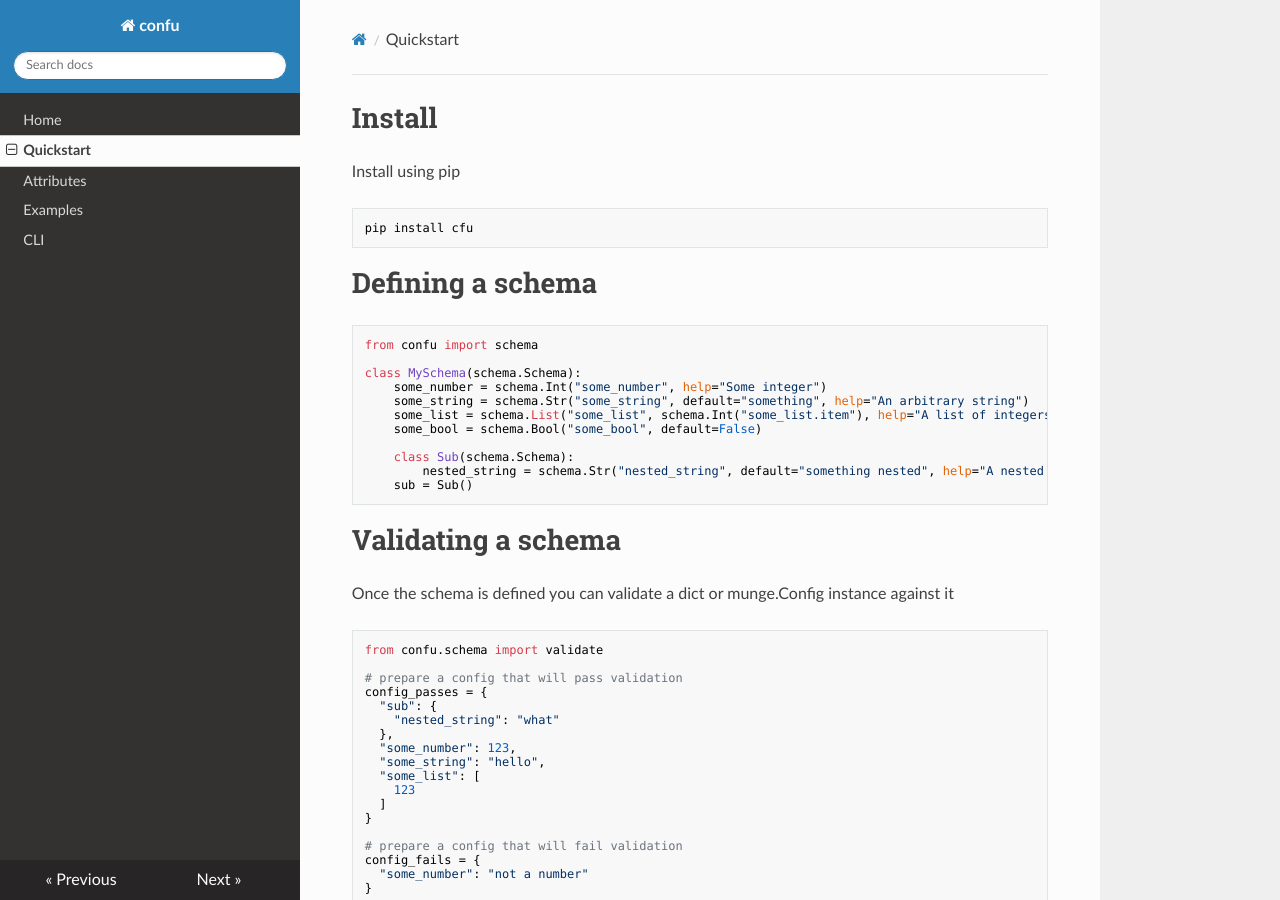
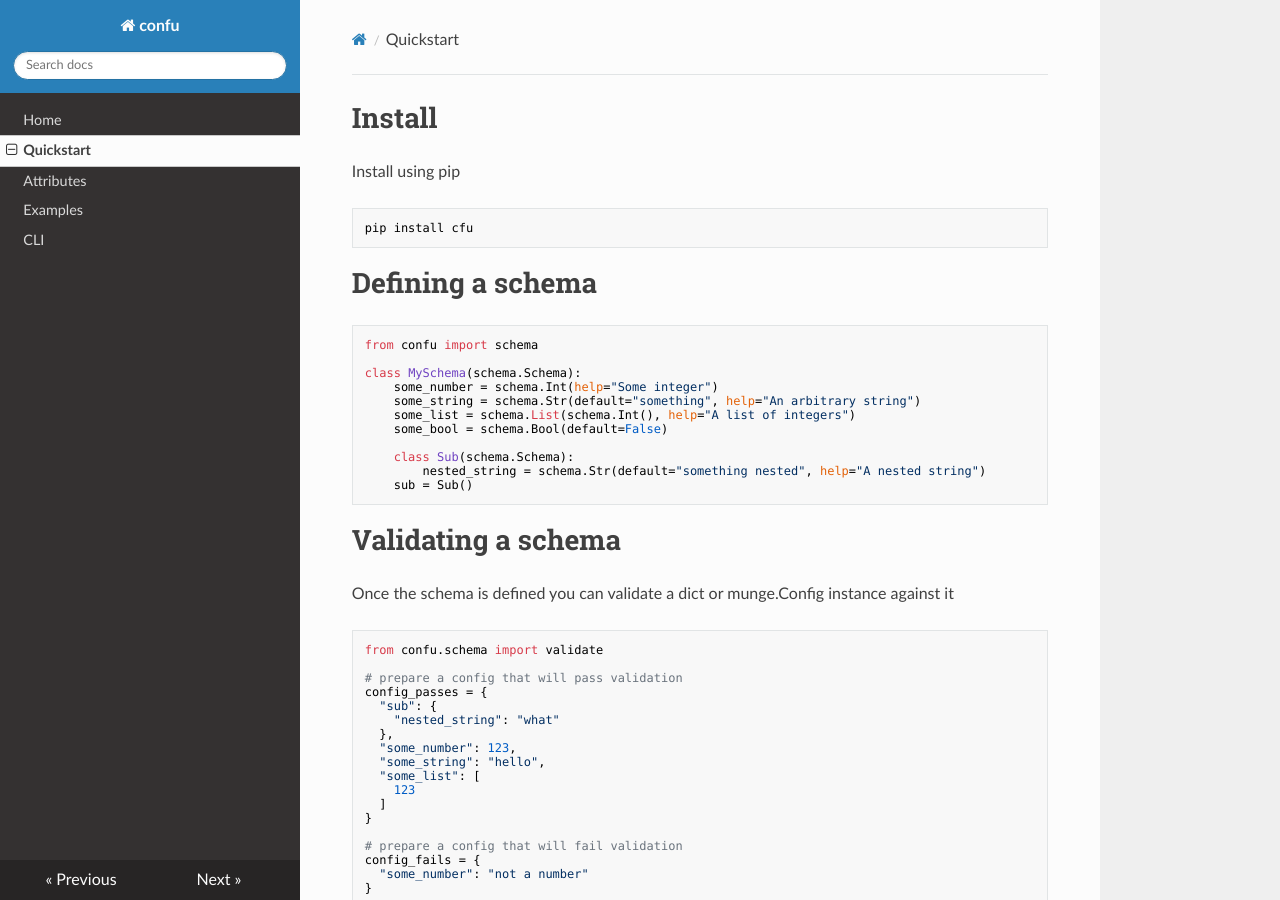
Before and after one commit to 20c/confu, an MkDocs documentation site: the page built from docs/quickstart.md, in a window 1280 px wide and 900 px high. Built offline with MkDocs 1.6.1, drawn with Linux system fonts in a browser that asks for light colours; nearby versions of some CDN libraries; old or Windows-style settings are respelled for this version of MkDocs.

Commit message:
clean up docs

````diff
--- a/docs/quickstart.md
+++ b/docs/quickstart.md
@@ -12,13 +12,13 @@
 from confu import schema
 
 class MySchema(schema.Schema):
-    some_number = schema.Int("some_number", help="Some integer")
-    some_string = schema.Str("some_string", default="something", help="An arbitrary string")
-    some_list = schema.List("some_list", schema.Int("some_list.item"), help="A list of integers")
-    some_bool = schema.Bool("some_bool", default=False)
+    some_number = schema.Int(help="Some integer")
+    some_string = schema.Str(default="something", help="An arbitrary string")
+    some_list = schema.List(schema.Int(), help="A list of integers")
+    some_bool = schema.Bool(default=False)
 
     class Sub(schema.Schema):
-        nested_string = schema.Str("nested_string", default="something nested", help="A nested string")
+        nested_string = schema.Str(default="something nested", help="A nested string")
     sub = Sub()
 ```
 
````
